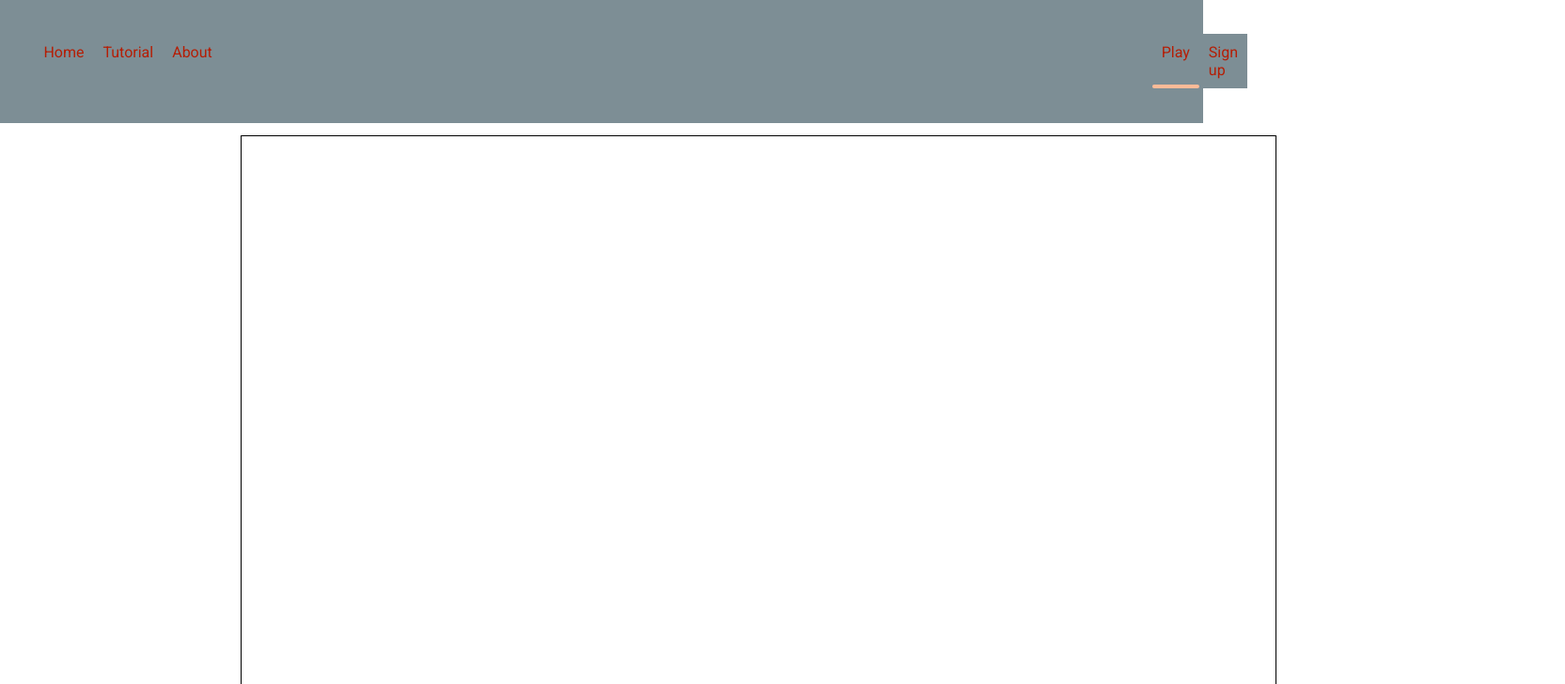
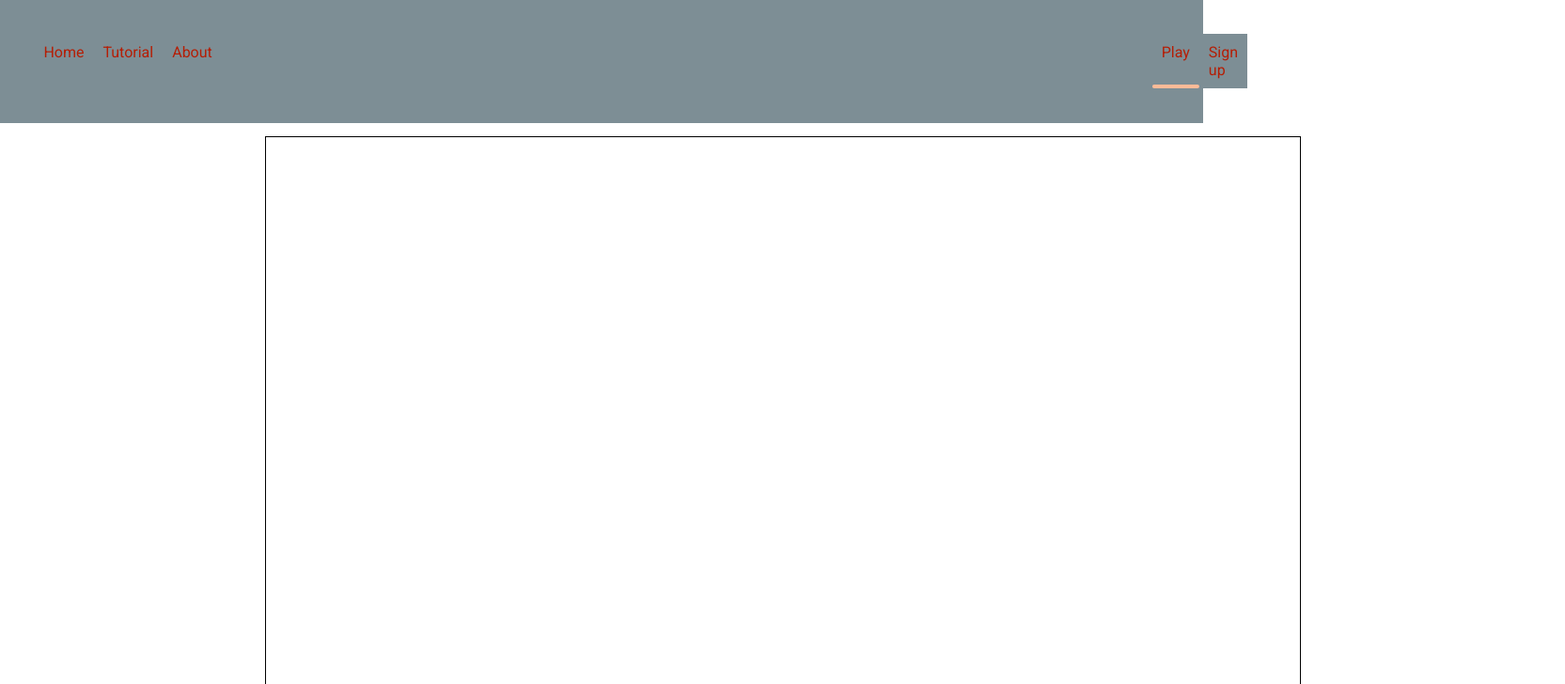
Before and after one commit to QGruchet/aws_projet, a React (Create React App) app in the folder client/: page /Play in a window 1280 px wide. Shown: the top 728 px of the page at 94% size, 1665 px wide, since content can reach past the window. Built offline with nearby package versions, Linux system fonts and the light colour scheme.

Commit message:
Regalge bug sur l'affichage

```diff
--- a/client/src/styles/_game_canvas.scss
+++ b/client/src/styles/_game_canvas.scss
@@ -23,3 +23,8 @@ canvas {
   margin-left: 20%;
   margin-right: 20%;
 }
+
+.Canvas {
+  height: auto;
+  width: 110%;
+}
```
